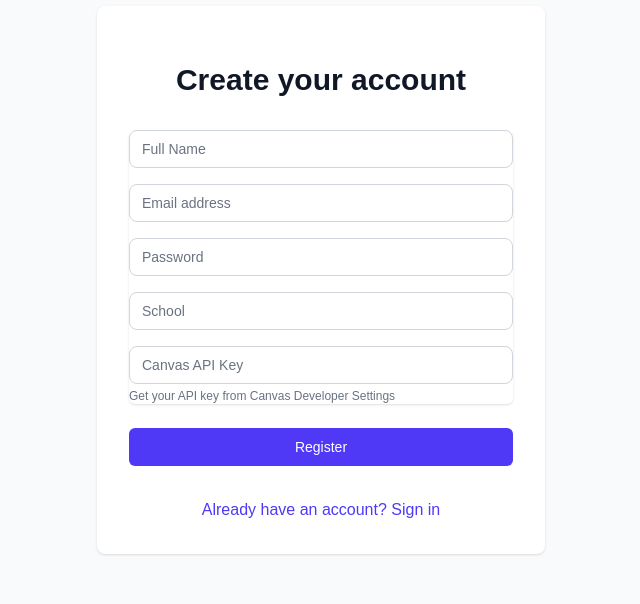
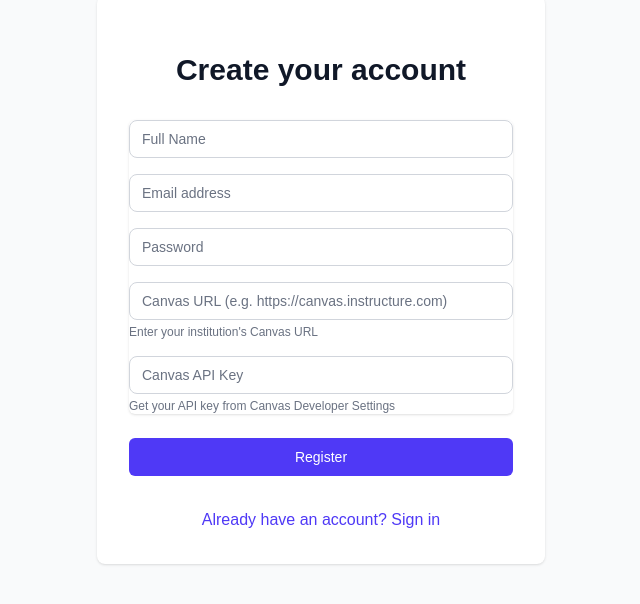
Before and after one commit to MatviievMark/glide, a Next.js app: page /register in a window 1280 px wide. Shown: the part 120-724 px from the top of the page, without its empty margins (319-959 px from the left). Built offline with nearby package versions, Linux system fonts and the light colour scheme.

Commit message:
updatingUi

```diff
--- a/src/app/register/page.tsx
+++ b/src/app/register/page.tsx
@@ -10,7 +10,7 @@ export default function Register() {
     name: '',
     email: '',
     password: '',
-    school: '', // Will be replaced with dropdown later
+    canvasUrl: '',
     canvasApiKey: '',
   });
   const [error, setError] = useState('');
@@ -115,19 +115,22 @@ export default function Register() {
               />
             </div>
             <div>
-              <label htmlFor="school" className="sr-only">
-                School
+              <label htmlFor="canvasUrl" className="sr-only">
+                Canvas URL
               </label>
               <input
-                id="school"
-                name="school"
-                type="text"
+                id="canvasUrl"
+                name="canvasUrl"
+                type="url"
                 required
                 className="appearance-none rounded-lg relative block w-full px-3 py-2 border border-gray-300 placeholder-gray-500 text-gray-900 focus:outline-none focus:ring-indigo-500 focus:border-indigo-500 focus:z-10 sm:text-sm"
-                placeholder="School"
-                value={formData.school}
+                placeholder="Canvas URL (e.g. https://canvas.instructure.com)"
+                value={formData.canvasUrl}
                 onChange={handleChange}
               />
+              <p className="mt-1 text-xs text-gray-500">
+                Enter your institution's Canvas URL
+              </p>
             </div>
             <div>
               <label htmlFor="canvasApiKey" className="sr-only">
```
